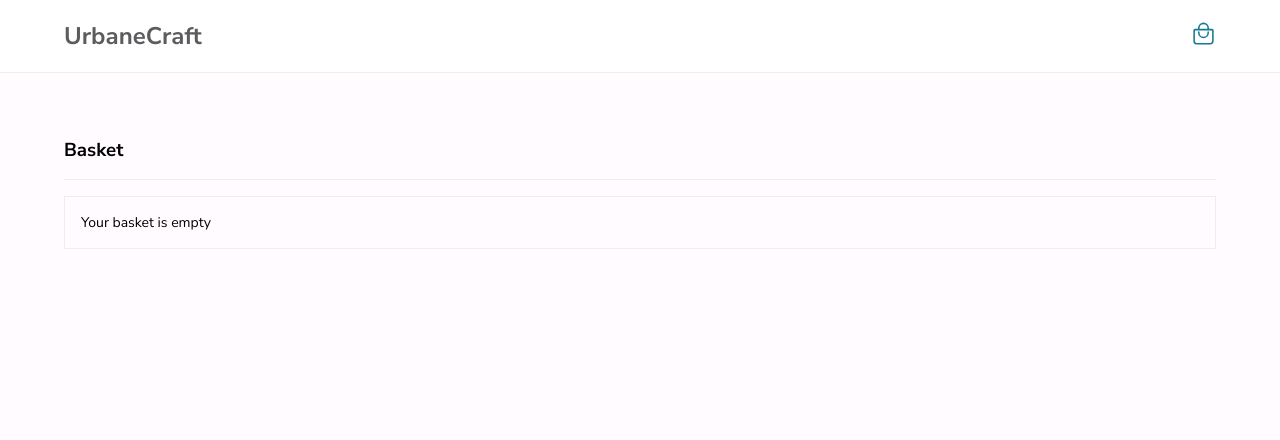
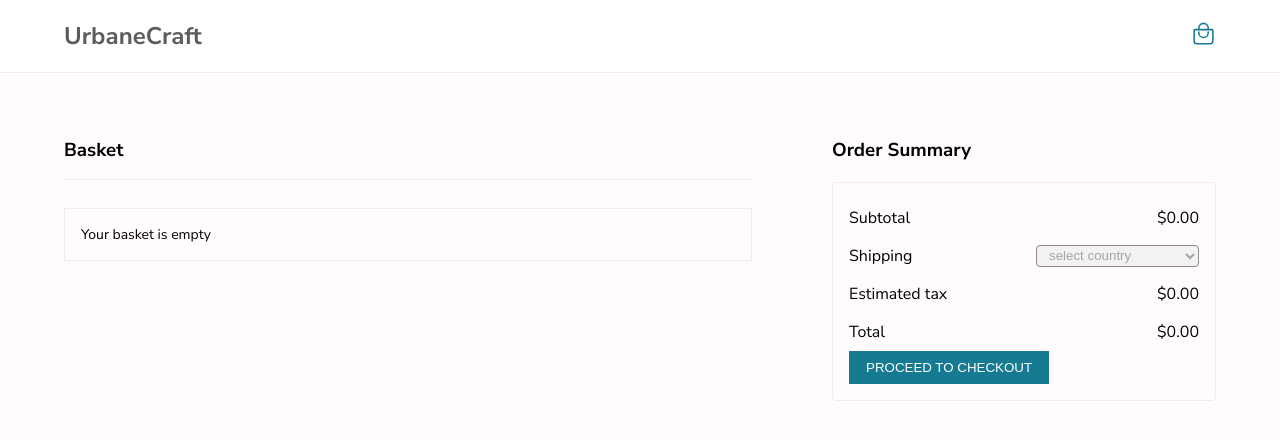
Before and after one commit to itsninam/furn, a React (Create React App) app: page /cart in a window 1280 px wide. Shown: the top 440 px of the page. Built offline with nearby package versions, Linux system fonts and the light colour scheme; data requests are answered from the project's data file.

Commit message:
Adding order summary

```diff
--- a/src/App.css
+++ b/src/App.css
@@ -389,6 +389,7 @@ td {
 .empty-basket {
   padding: 16px;
   border: 1px solid var(--light-grey);
+  margin-top: 2em;
 }
 
 /* Filter menu */
@@ -453,3 +454,37 @@ p.hide {
   text-decoration: none;
   color: var(--accent-colour);
 }
+
+/* cart page */
+.cart .flex-container {
+  justify-content: space-between;
+  gap: 80px;
+}
+
+.cart-content {
+  flex: 1;
+}
+
+/* order summary */
+.order-summary-list {
+  width: 350px;
+  border: 1px solid var(--light-grey);
+  border-radius: 4px;
+  padding: 16px;
+}
+
+.order-summary-list li {
+  display: flex;
+  justify-content: space-between;
+  padding: 8px 0px;
+}
+
+.order-summary-container h3 {
+  margin-top: 0px;
+}
+
+.order-summary-container {
+  position: sticky;
+  top: 136px;
+  align-self: flex-start;
+}
--- a/src/App.js
+++ b/src/App.js
@@ -7,7 +7,7 @@ import ProductList from "./components/products/ProductList";
 import Home from "./components/Home";
 import QuickShop from "./components/quickShop/QuickShop";
 import Navigation from "./components/Navigation";
-import Cart from "./components/Cart";
+import CartPage from "./components/CartPage";
 
 function App() {
   return (
@@ -19,7 +19,7 @@ function App() {
           <Route path=":productCategory" element={<ProductList />}>
             <Route path="quickshop" element={<QuickShop />} />
           </Route>
-          <Route path="/cart" element={<Cart />} />
+          <Route path="/cart" element={<CartPage />} />
         </Routes>
       </Main>
     </ProductsProvider>
--- a/src/components/Cart.js
+++ b/src/components/Cart.js
@@ -10,8 +10,9 @@ function Cart() {
     dispatch({ type: "remove_item", payload: item });
   };
   return (
-    <section>
+    <div className="cart-content">
       <SubHeader label="Basket" className="cart-header" />
+
       {cartItems.length === 0 ? (
         <p className="empty-basket">Your basket is empty</p>
       ) : (
@@ -52,7 +53,7 @@ function Cart() {
           </tbody>
         </table>
       )}
-    </section>
+    </div>
   );
 }
 
--- /dev/null
+++ b/src/components/CartPage.js
@@ -0,0 +1,16 @@
+import React from "react";
+import Cart from "./Cart";
+import OrderSummary from "./orderSummary/OrderSummary";
+
+function CartPage() {
+  return (
+    <section className="cart">
+      <div className="flex-container">
+        <Cart />
+        <OrderSummary />
+      </div>
+    </section>
+  );
+}
+
+export default CartPage;
--- /dev/null
+++ b/src/components/orderSummary/CountrySelector.js
@@ -0,0 +1,21 @@
+import React from "react";
+import { useProducts } from "../../contexts/ProductsContext";
+
+function CountrySelector({ userInput, setUserInput }) {
+  const { cartItems } = useProducts();
+  return (
+    <select
+      name="countrySelector"
+      id="countrySelector"
+      value={userInput}
+      onChange={(event) => setUserInput(event.target.value)}
+      disabled={cartItems.length === 0}
+    >
+      <option>select country</option>
+      <option value="20">Canada $20.00</option>
+      <option value="10">United States $10.00</option>
+    </select>
+  );
+}
+
+export default CountrySelector;
--- /dev/null
+++ b/src/components/orderSummary/OrderSummary.js
@@ -0,0 +1,74 @@
+import React, { useState } from "react";
+import SubHeader from "../SubHeader";
+import Button from "../Button";
+import { useProducts } from "../../contexts/ProductsContext";
+import CountrySelector from "./CountrySelector";
+
+function OrderSummary() {
+  const { cartItems } = useProducts();
+  const [userInput, setUserInput] = useState("");
+
+  const totalPrice = cartItems.reduce(
+    (accumulator, currentValue) =>
+      accumulator + currentValue.quantity * currentValue.price,
+    0
+  );
+
+  const getEstimatedTax = () => {
+    if (userInput) {
+      console.log(0.013 * totalPrice);
+      const tax = userInput === "10" ? 0.013 : 0.015;
+      return tax;
+    }
+  };
+
+  const estimatedTax = getEstimatedTax() * totalPrice;
+
+  return (
+    <div className="order-summary-container">
+      <SubHeader label="Order Summary" />
+      <ul className="order-summary-list">
+        <li>
+          <span>Subtotal</span>
+          <span>
+            $
+            {`${totalPrice.toLocaleString(undefined, {
+              minimumFractionDigits: 2,
+            })}`}
+          </span>
+        </li>
+        <li>
+          <span>Shipping</span>
+          <CountrySelector userInput={userInput} setUserInput={setUserInput} />
+        </li>
+        <li>
+          <span>Estimated tax</span>
+          <span>
+            {userInput
+              ? `$${estimatedTax.toLocaleString(undefined, {
+                  minimumFractionDigits: 2,
+                })}`
+              : `$0.00`}
+          </span>
+        </li>
+        <li>
+          <span>Total</span>
+          <span>
+            {userInput
+              ? `$${(
+                  totalPrice +
+                  Number(userInput) +
+                  estimatedTax
+                ).toLocaleString(undefined, { minimumFractionDigits: 2 })}`
+              : `$${totalPrice.toLocaleString(undefined, {
+                  minimumFractionDigits: 2,
+                })}`}
+          </span>
+        </li>
+        <Button btnType="primary" buttonLabel="Proceed to checkout" />
+      </ul>
+    </div>
+  );
+}
+
+export default OrderSummary;
```
